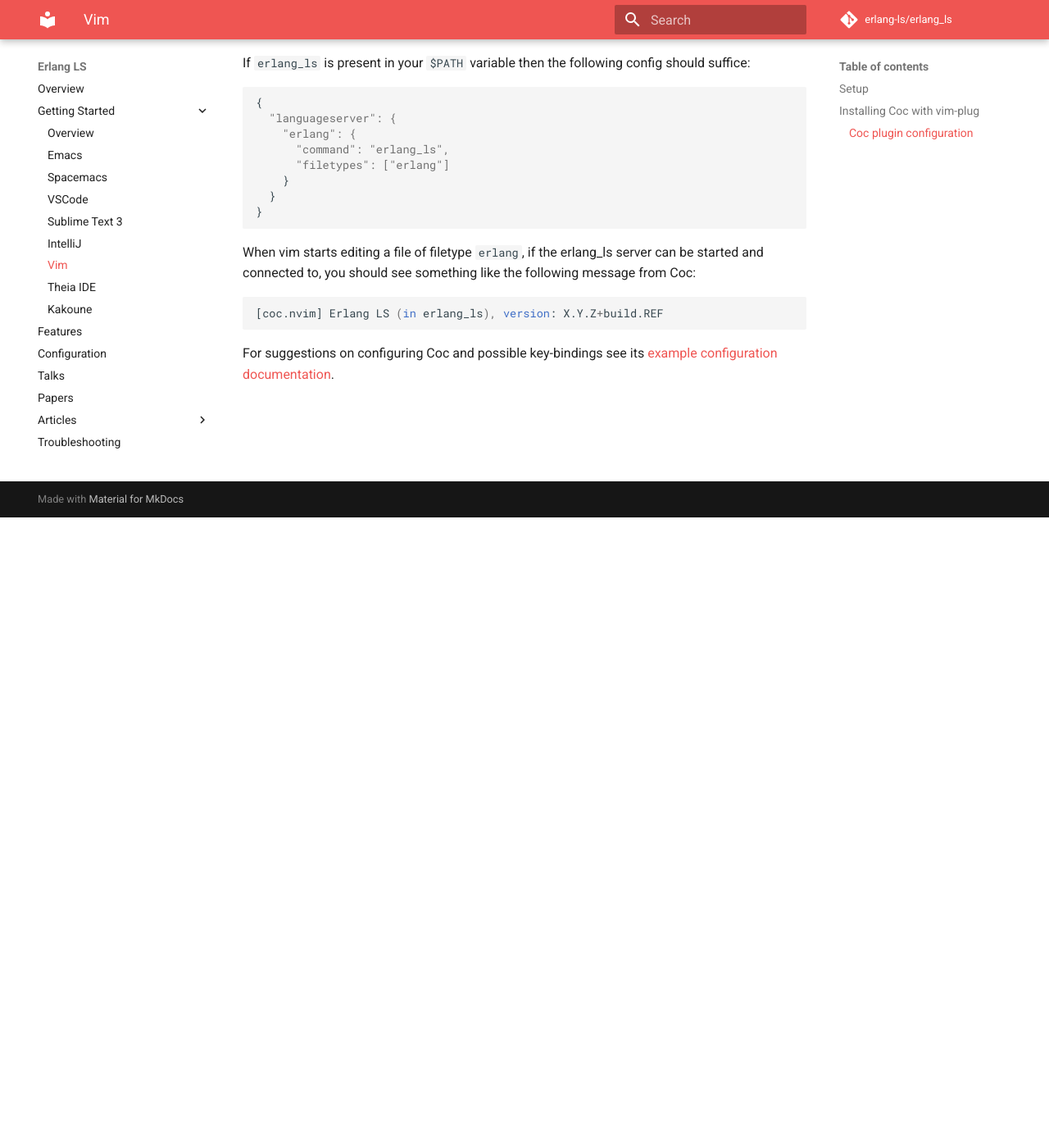
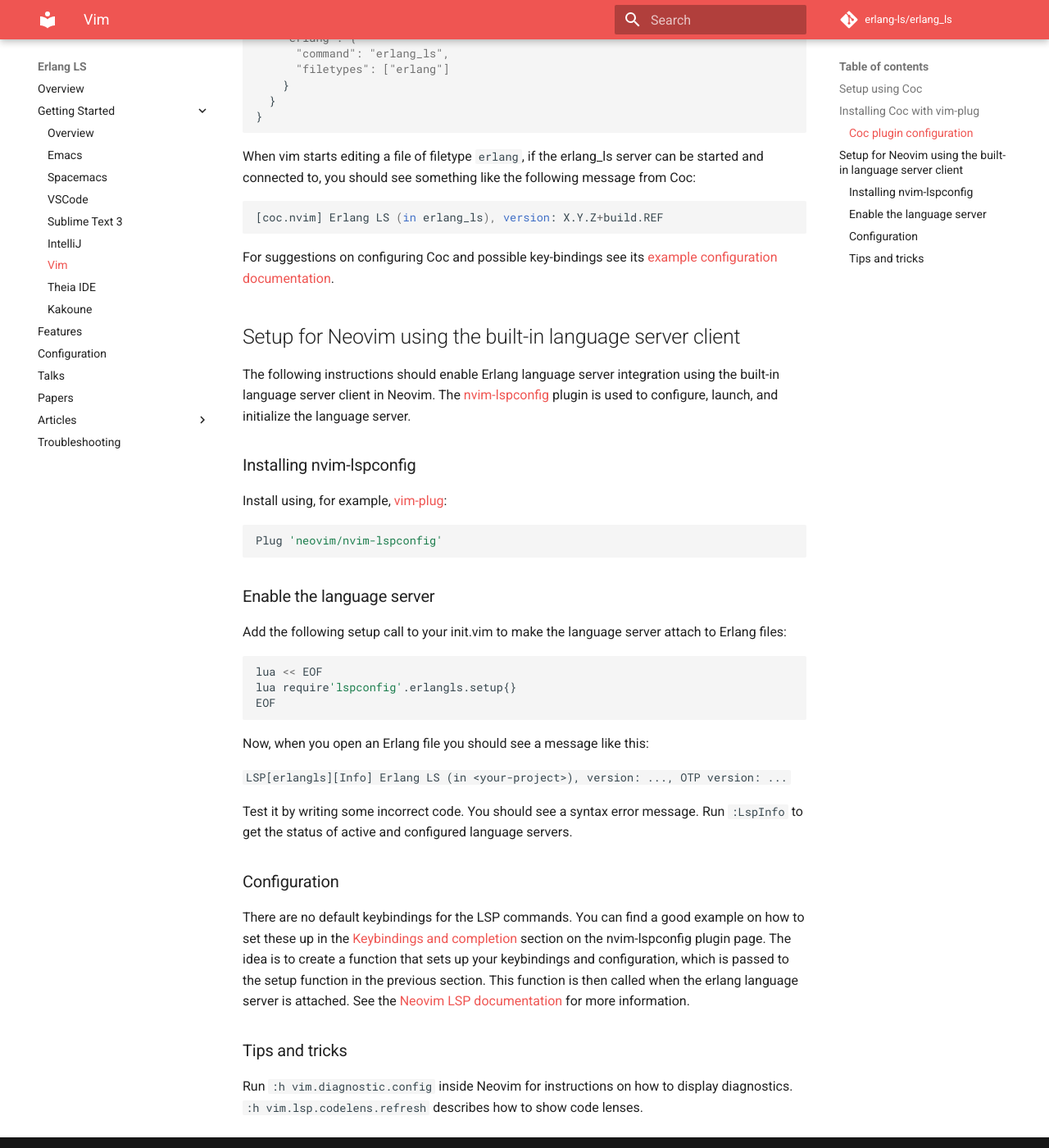
Before and after one commit to erlang-ls/erlang-ls.github.io, an MkDocs documentation site: the page built from docs/getting-started/vim.md, in a window 1280 px wide and 1400 px high, scrolled down 769 px. Shown: the whole window at 82% size. Built offline with MkDocs 1.6.1 and Material for MkDocs 9.7.7, drawn with Linux system fonts in a browser that asks for light colours; comment, search, counter and statistics services are not loaded; some of the changed text lies outside the part shown.

Commit message:
Getting started with Neovim's built-in LSP

````diff
--- a/docs/getting-started/vim.md
+++ b/docs/getting-started/vim.md
@@ -1,11 +1,6 @@
 # Vim / NeoVim
 
-> **NOTE**: Neovim has recently included a [native Language
-> Server](https://neovim.io/doc/user/lsp.html), though it is not yet available
-> over in many distributed versions (e.g. `brew`). Once the native solution is
-> verified to work well, we will update this documentation to reflect the setup.
-
-## Setup
+## Setup using Coc
 
 The following instructions should enable Erlang language server integration via
 the [Coc system](https://github.com/neoclide/coc.nvim) (an intellisense engine
@@ -55,3 +50,53 @@
 For suggestions on configuring Coc and possible key-bindings see its [example
 configuration
 documentation](https://github.com/neoclide/coc.nvim#example-vim-configuration).
+
+## Setup for Neovim using the built-in language server client
+
+The following instructions should enable Erlang language server integration
+using the built-in language server client in Neovim. The
+[nvim-lspconfig](https://github.com/neovim/nvim-lspconfig) plugin
+is used to configure, launch, and initialize the language server.
+
+### Installing nvim-lspconfig
+
+Install using, for example, [vim-plug](https://github.com/junegunn/vim-plug):
+
+```vim
+Plug 'neovim/nvim-lspconfig'
+```
+
+### Enable the language server
+
+Add the following setup call to your init.vim to make the language server attach
+to Erlang files:
+
+```vim
+lua << EOF
+lua require'lspconfig'.erlangls.setup{}
+EOF
+```
+
+Now, when you open an Erlang file you should see a message like this:
+
+`LSP[erlangls][Info] Erlang LS (in <your-project>), version: ..., OTP version: ...`
+
+Test it by writing some incorrect code. You should see a syntax error message.
+Run `:LspInfo` to get the status of active and configured language servers.
+
+### Configuration
+
+There are no default keybindings for the LSP commands. You can find a good
+example on how to set these up in the
+[Keybindings and completion](https://github.com/neovim/nvim-lspconfig#keybindings-and-completion)
+section on the nvim-lspconfig plugin page. The idea is to create a function that
+sets up your keybindings and configuration, which is passed to the setup
+function in the previous section. This function is then called when the erlang
+language server is attached. See the
+[Neovim LSP documentation](https://neovim.io/doc/user/lsp.html) for more
+information.
+
+### Tips and tricks
+
+Run `:h vim.diagnostic.config` inside Neovim for instructions on how to display
+diagnostics. `:h vim.lsp.codelens.refresh` describes how to show code lenses.
````
